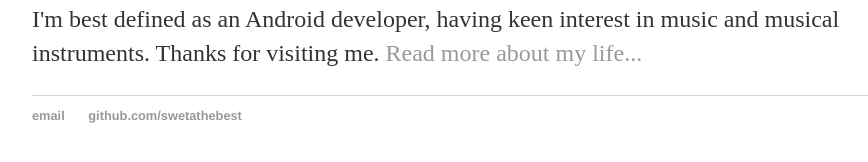
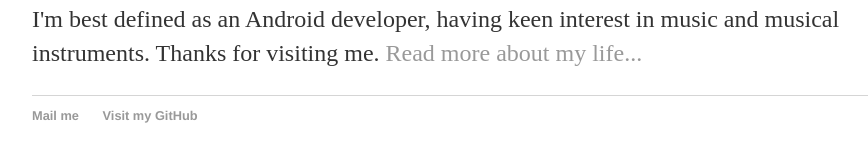
Before and after one commit to SwetaTheBest/swetathebest.github.io, a Jekyll site: the page built from index.html, in a window 1280 px wide. Shown: the part 194-356 px from the top of the page, without its empty margins (160-1028 px from the left). Built offline with Jekyll 4.4.1, drawn with Linux system fonts in a browser that asks for light colours.

Commit message:
Update default.html

```diff
--- a/_layouts/default.html
+++ b/_layouts/default.html
@@ -23,8 +23,8 @@
 			</div><!-- /.container -->
 			<footer>
 	    		<ul>
-	        		<li><a href="mailto:swetajain04@gmail.com">email</a></li>
-	        		<li><a href="https://github.com/SwetaTheBest">github.com/swetathebest</a></li>
+	        		<li><a href="mailto:swetajain04@gmail.com">Mail me</a></li>
+	        		<li><a href="https://github.com/SwetaTheBest">Visit my GitHub</a></li>
 				</ul>
 			</footer>
 		</body>
```
